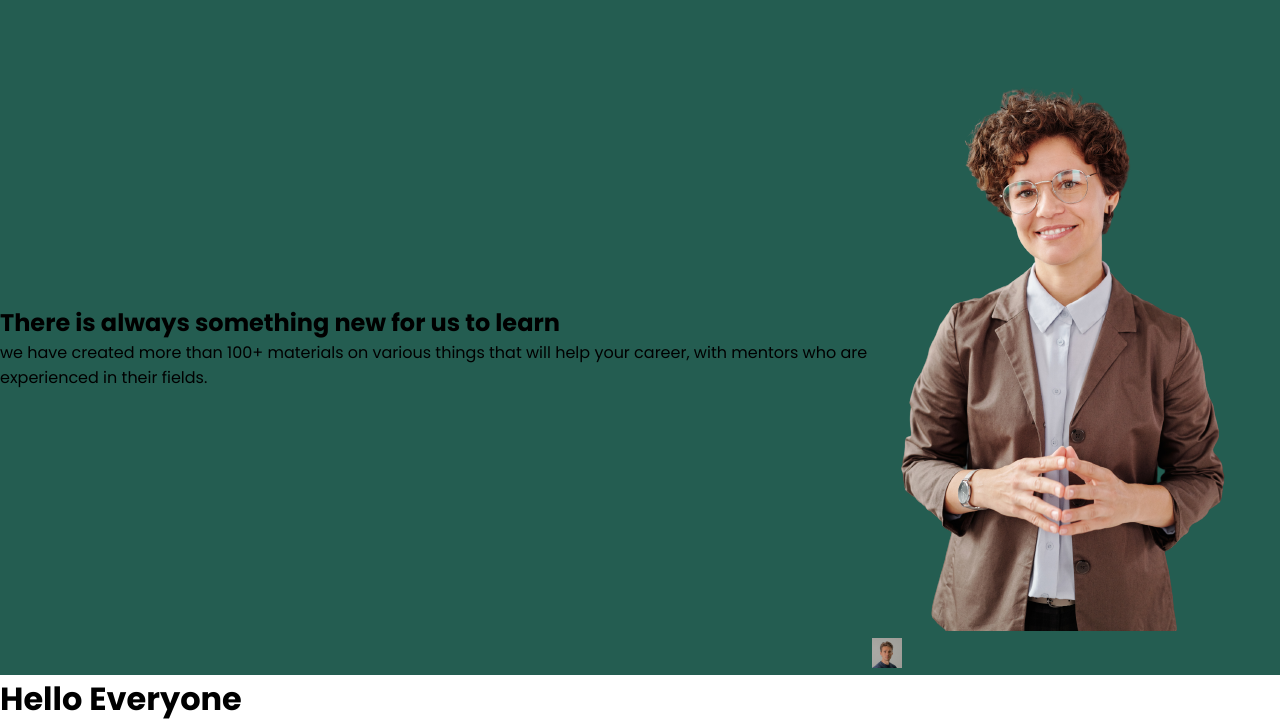
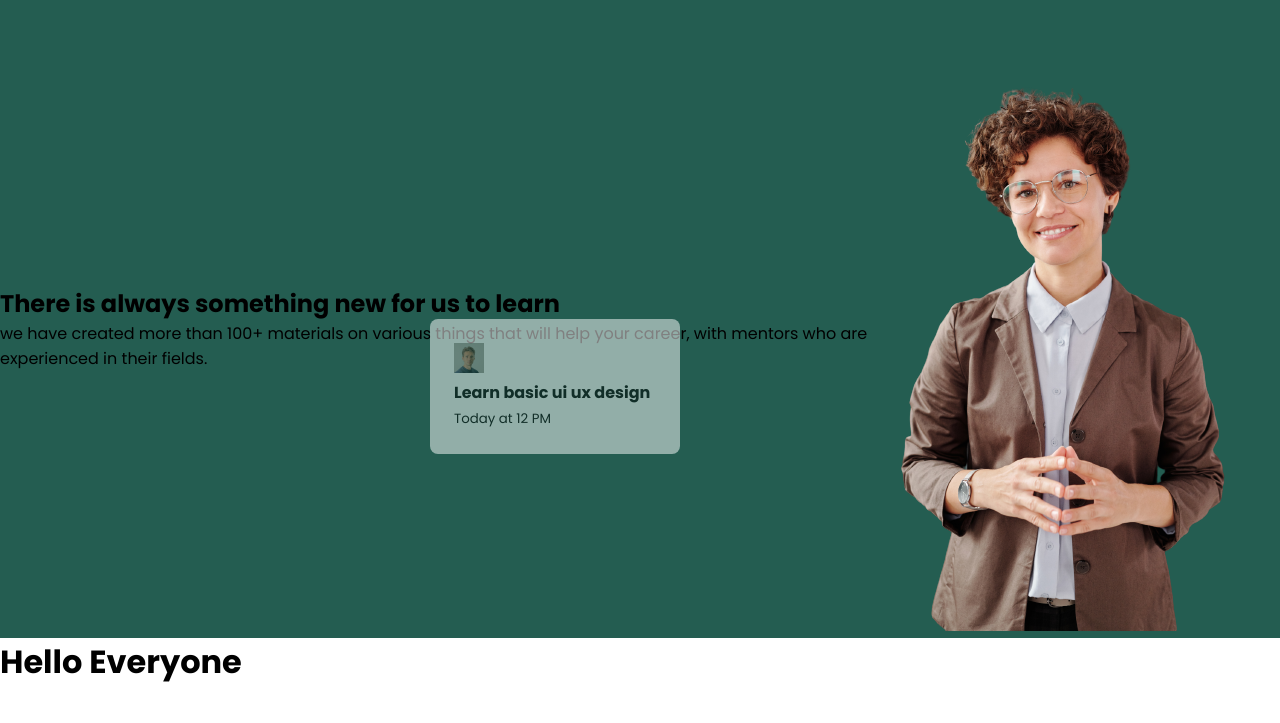
Before and after one commit to RifatTanim/class10, a plain HTML site: page index.html in a window 1280 px wide. Shown: the part 96-819 px from the top of the page. Drawn offline with Linux system fonts and the light colour scheme.

Commit message:
positioning

```diff
--- a/index.html
+++ b/index.html
@@ -59,6 +59,10 @@
 
                 <div class="cart">
                     <img class="cart-img" width="30px"  src="image/cart-img.jpg" alt="">
+                    <div class="cart-content">
+                        <h4 class="tile">Learn basic ui ux design</h4>
+                        <small>Today at 12 PM</small>
+                    </div>
                 </div>
             </div>
 
--- a/style.css
+++ b/style.css
@@ -81,4 +81,17 @@ span {
     display: flex;
     align-items: center;
     background-color: #245D51;
+    position: relative;
 }
+
+
+.cart {
+    width: 250px;
+    padding: 1.5rem;
+    background-color: white;
+    opacity: 50%;
+    border-radius: 8px;
+    position: absolute;
+    top: 300px;
+    right: 600px;
+}
```
